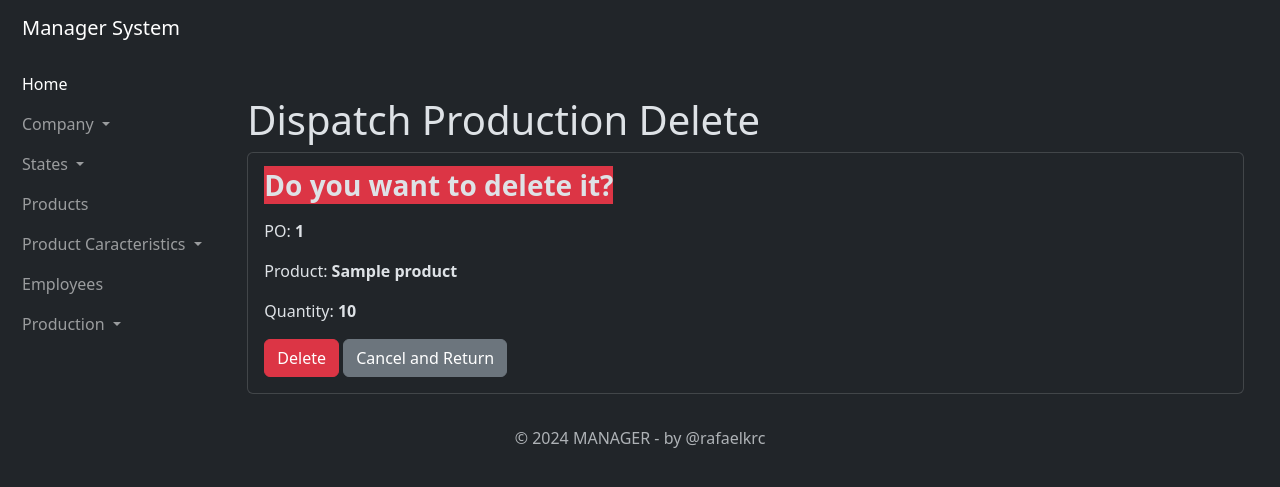
After one commit to Rafaelkrc/manager, a Django app: page /dispatch_production/1/delete in a window 1280 px wide. The commit adds this page. Shown: the top 487 px of the page. Run offline with Django 5.2, Linux system fonts and the light colour scheme; tables that the repository leaves empty hold one stand-in row (values such as "Sample post").

Commit message:
created dispatch production update and delete
close #88

```diff
--- /dev/null
+++ b/dispatch_production/templates/dispatch_production_delete.html
@@ -0,0 +1,26 @@
+{% extends 'base.html' %}
+{% block title %}Dispatch Production Delete{% endblock %}
+
+{% block content %}
+
+<div class="container mt-4">
+    <h3 class="display-6">Dispatch Production Delete</h3>
+    <div class="card">
+        <div class="card-body">
+            <h3 class="card-title"><strong class="bg-danger">Do you want to delete it?</strong></h3>
+            <p></p>
+            <p class="card-text">PO: <strong>{{ dispatchproduction.po }}</strong></p>
+            <p class="card-text">Product: <strong>{{ dispatchproduction.product }}</strong></p>
+            <p class="card-text">Quantity: <strong>{{ dispatchproduction.quantity }}</strong></p>
+            <form method="post">
+                {% csrf_token %}
+                <button type="submit" class="btn btn-danger">Delete</button>
+                <a href="{% url 'dispatch_production_list' %}" class="btn btn-secondary">Cancel and
+                    Return</a>
+            </form>
+        </div>
+    </div>
+</div>
+
+
+{% endblock %}
--- a/dispatch_production/templates/dispatch_production_list.html
+++ b/dispatch_production/templates/dispatch_production_list.html
@@ -49,6 +49,11 @@ Manager - Dispatch Production
                     <a href="{% url 'dispatch_production_detail' dispatch.po %}" class="btn btn-info btn-sm">
                         <i class="bi bi-eye"></i>
                     </a>
+                    <a href="{% url 'dispatch_production_update' dispatch.po %}" class="btn btn-warning btn-sm">
+                        <i class="bi bi-pencil"></i>
+                    </a>
+                    <a href="{% url 'dispatch_production_delete' dispatch.po %}" class="btn btn-danger btn-sm">
+                        <i class="bi bi-trash"></i>
                 </td>
             </tr>
             {% endfor %}
--- a/dispatch_production/urls.py
+++ b/dispatch_production/urls.py
@@ -6,4 +6,6 @@ urlpatterns = [
     path('dispatch_production/list/', views.DispatchProductionListView.as_view(), name='dispatch_production_list'),
     path('dispatch_production/create/', views.DispatchProductionCreateView.as_view(), name='dispatch_production_create'),
     path('dispatch_production/<int:pk>/detail', views.DispatchProductionDetailView.as_view(), name='dispatch_production_detail'),
+    path('dispatch_production/<int:pk>/update', views.DispatchProductionUpdateView.as_view(), name='dispatch_production_update'),
+    path('dispatch_production/<int:pk>/delete', views.DispatchProductionDeleteView.as_view(), name='dispatch_production_delete'),
 ]
--- a/dispatch_production/views.py
+++ b/dispatch_production/views.py
@@ -1,4 +1,4 @@
-from django.views.generic import ListView, CreateView, DetailView
+from django.views.generic import ListView, CreateView, DetailView, UpdateView, DeleteView
 from django.urls import reverse_lazy
 from . import models, forms
 
@@ -29,3 +29,16 @@ class DispatchProductionCreateView(CreateView):
 class DispatchProductionDetailView(DetailView):
     model = models.DispatchProduction
     template_name = 'dispatch_production_detail.html'
+
+
+class DispatchProductionUpdateView(UpdateView):
+    model = models.DispatchProduction
+    form_class = forms.DispatchProductionForm
+    template_name = 'dispatch_production_update.html'
+    success_url = reverse_lazy('dispatch_production_list')
+
+
+class DispatchProductionDeleteView(DeleteView):
+    model = models.DispatchProduction
+    template_name = 'dispatch_production_delete.html'
+    success_url = reverse_lazy('dispatch_production_list')
```
Also changed, not shown: dispatch_production/templates/dispatch_production_update.html (added, +23 -0 lines).
